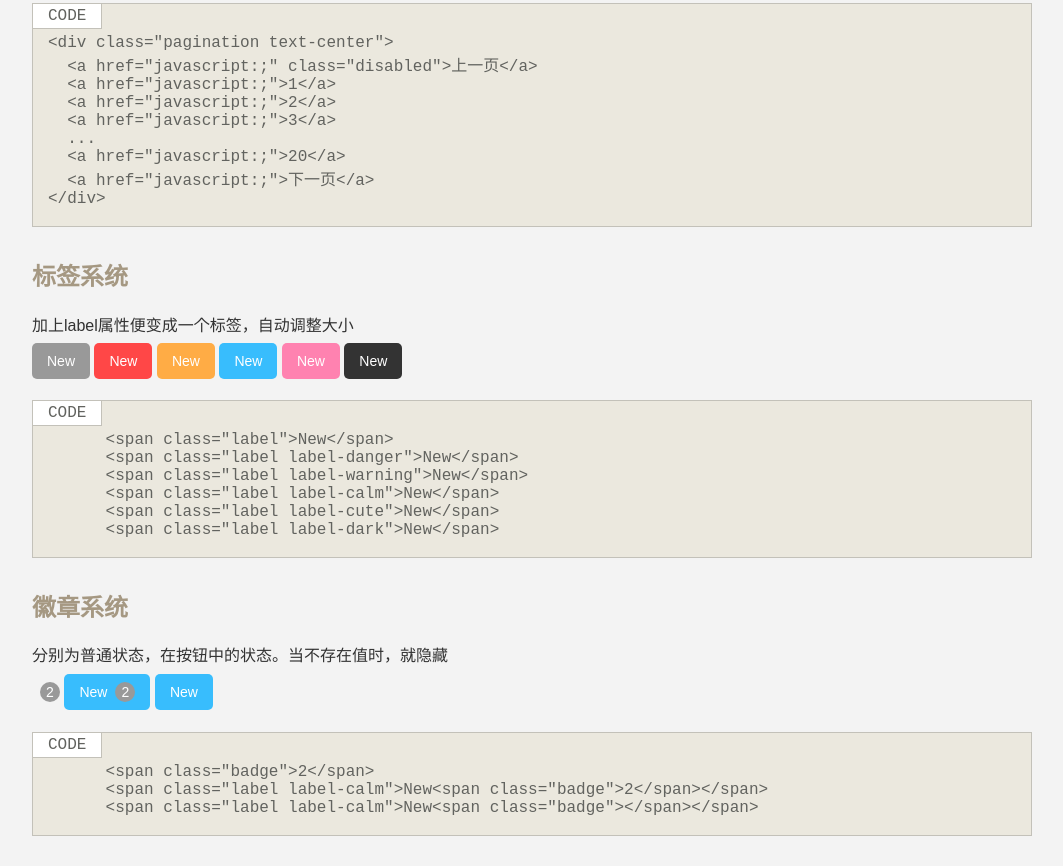
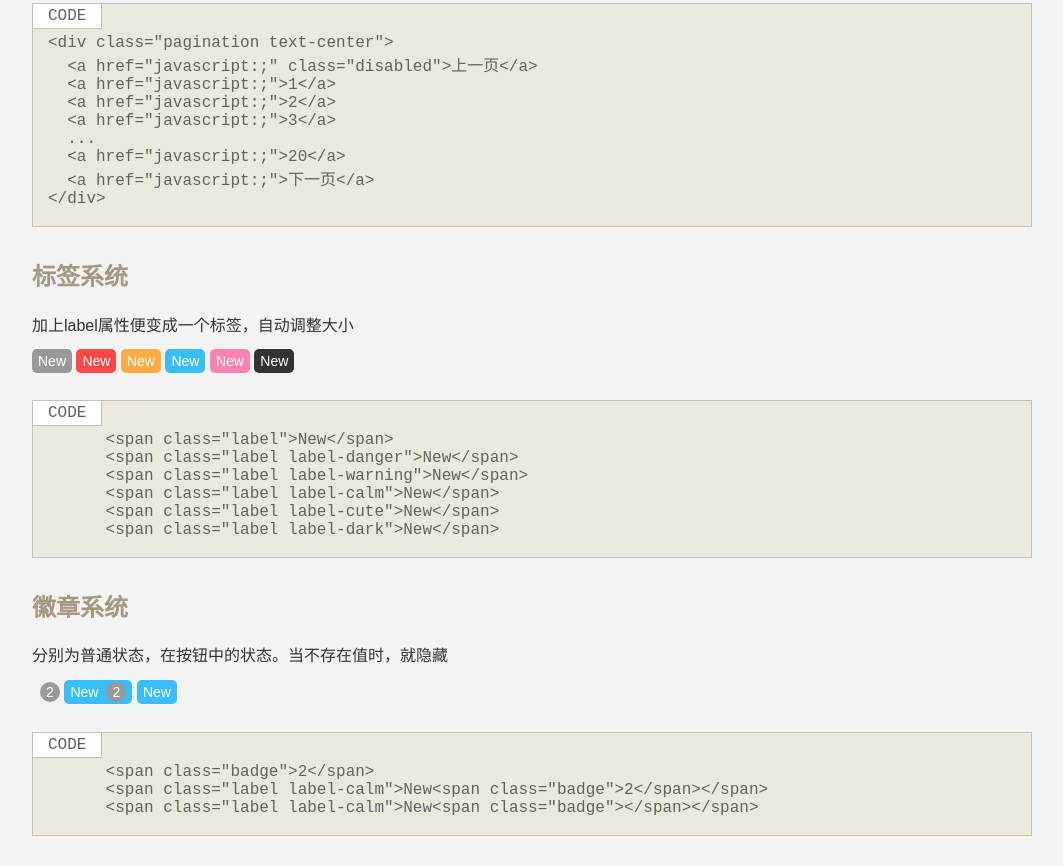
Before and after one commit to abstack/ui-p2p-lending, a website: page index.html in a window 1280 px wide. Shown: the part 8237-9103 px from the top of the page, without its empty margins (108-1171 px from the left). Drawn offline with nearby package versions, Linux system fonts and the light colour scheme; files that its build step writes are made by us from their sources.

Commit message:
Modify the styles for the label component

```diff
--- a/src/label.less
+++ b/src/label.less
@@ -1,36 +1,29 @@
 .label{
-  padding: 10px 15px;
+  padding: 4px 6px;
   color: #fff;
   font-size: 14px;
   background: #999;
   .border-radius(5px);
 
   &.label-danger{
-    color: #fff;
     background-color: @c-danger;
   }
   &.label-warning{
-    color: #fff;
     background-color: @c-warning;
   }
   &.label-calm{
-    color: #fff;
     background-color: @c-calm;
   }
   &.label-dream{
-    color: #fff;
     background-color: @c-dream;
   }
   &.label-cute{
-    color: #fff;
     background-color: @c-cute;
   }
   &.label-growth{
-    color: #fff;
     background-color: @c-growth;
   }
   &.label-dark{
-    color: #fff;
     background-color: @c-dark;
   }
 }
```
